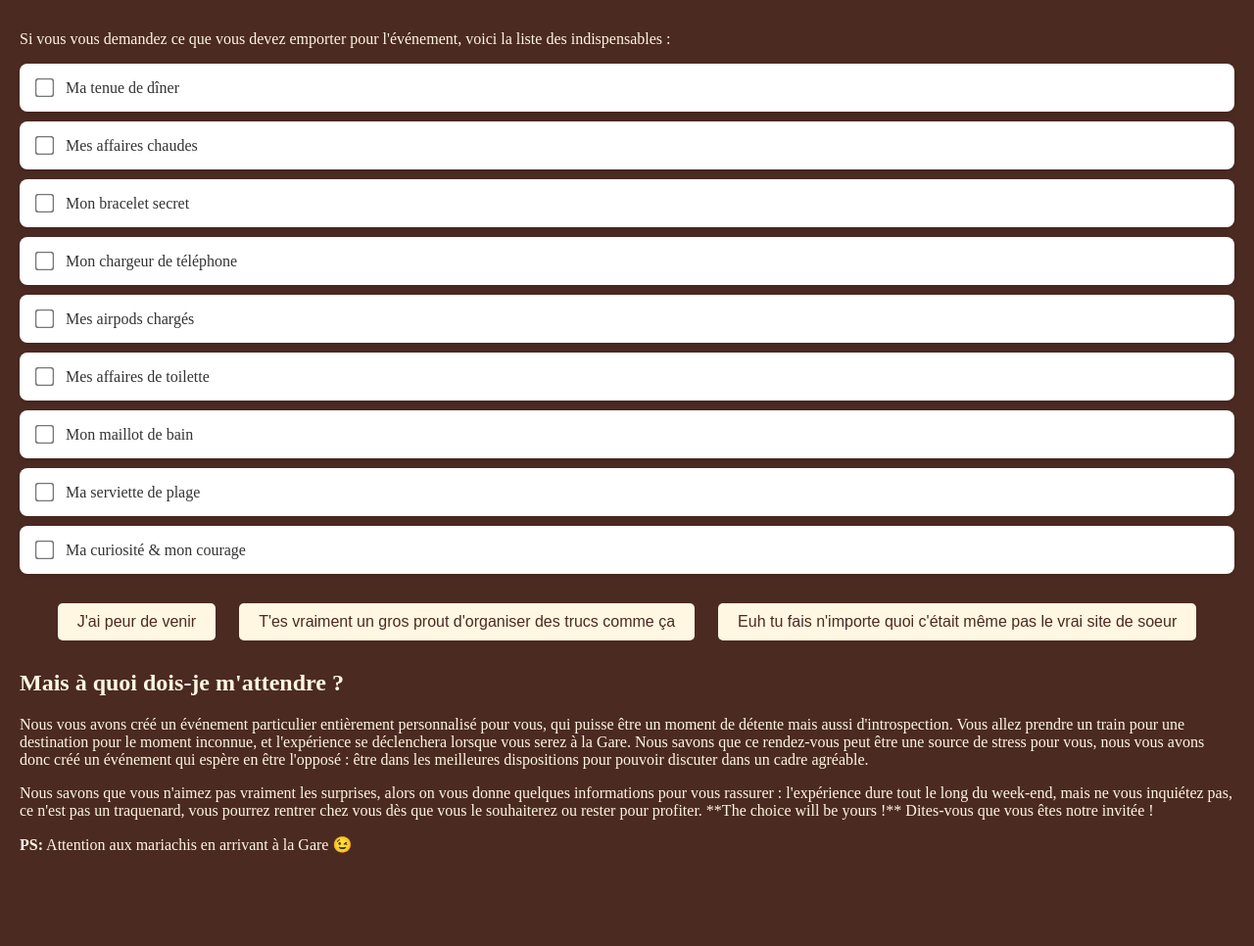
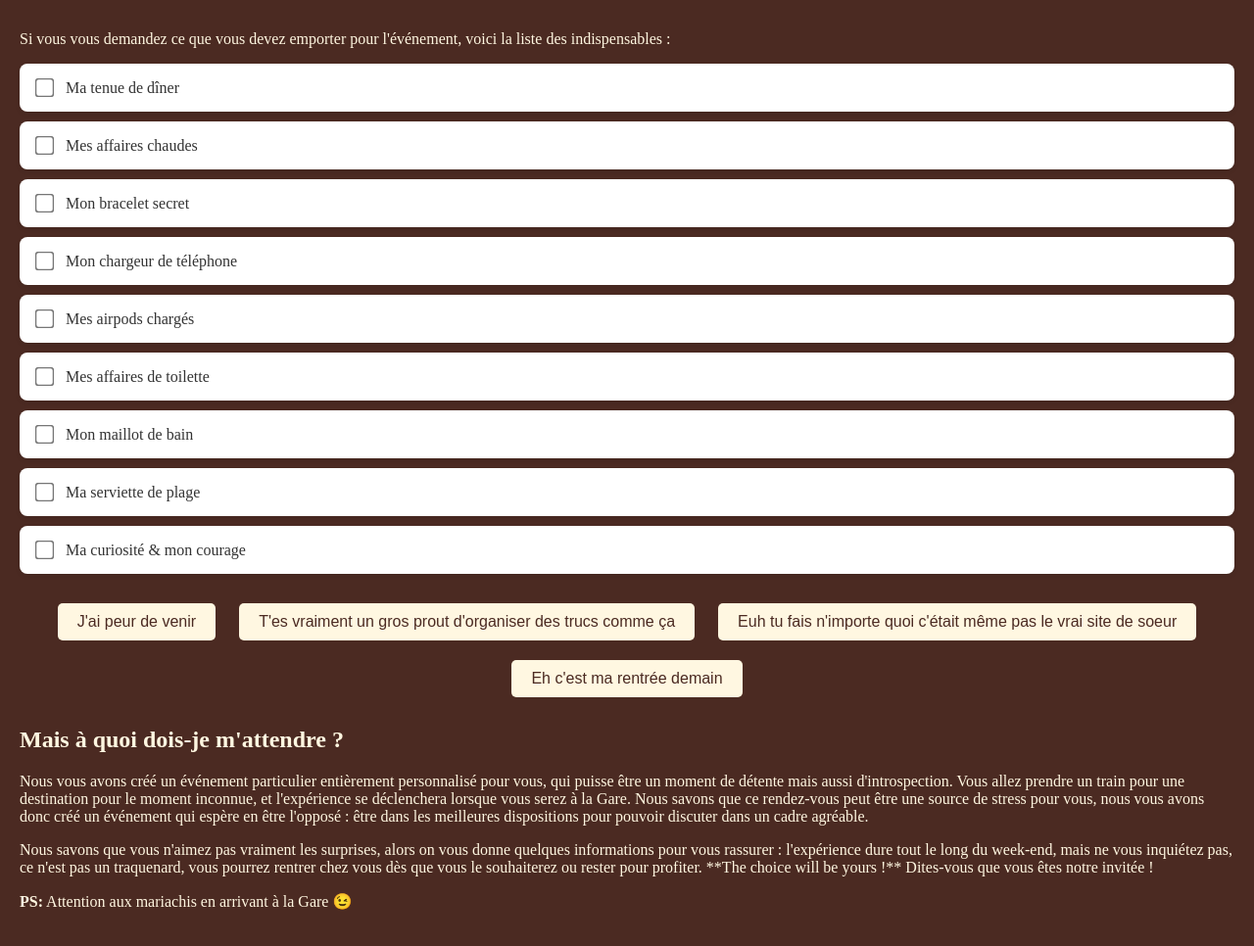
Before and after one commit to CobraAMF97/LISEZMOI, a plain HTML site: page index.html in a window 1280 px wide. Shown: the part 104-1070 px from the top of the page at 98% size. Before the commit the page ends 1012 px from the top, so only its background shows below. Drawn offline with Linux system fonts and the light colour scheme.

Commit message:
Update index.html

```diff
--- a/index.html
+++ b/index.html
@@ -135,6 +135,8 @@
                 messageElement.innerHTML = "Même pas vrai c'était toi le prout 💩💩💩";
             } else if (type === 'wrongSite') {
                 messageElement.innerHTML = "Euh si en fait !";
+            } else if (type === 'rentree') {
+                messageElement.innerHTML = "C'est vrai c'est ta rentrée demain ? Bonne rentrée gentille girafe ! J'espère que ce sera cool, que ton bronzage a tenu parce que c'est important d'être fraîche le jour de la rentrée et que personne remarquera que t'as un doigt tout tordu (baah degueu)";
             }
 
             messageElement.style.opacity = 1;
@@ -164,6 +166,7 @@
         <button onclick="showMessage('fear')">J'ai peur de venir</button>
         <button onclick="showMessage('prout')">T'es vraiment un gros prout d'organiser des trucs comme ça</button>
         <button onclick="showMessage('wrongSite')">Euh tu fais n'importe quoi c'était même pas le vrai site de soeur</button>
+        <button onclick="showMessage('rentree')">Eh c'est ma rentrée demain</button>
     </div>
 
     <div id="message"></div>
```
